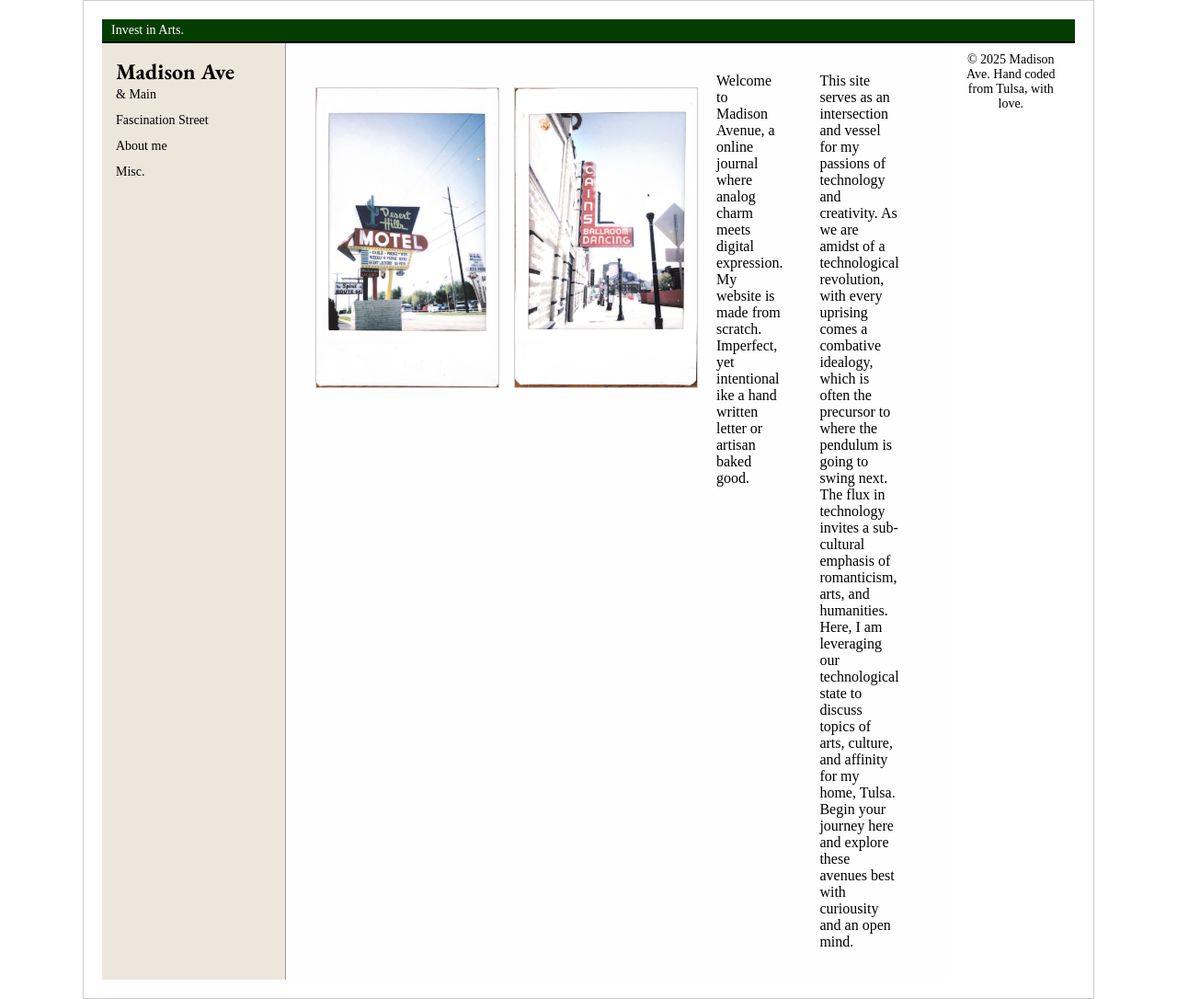
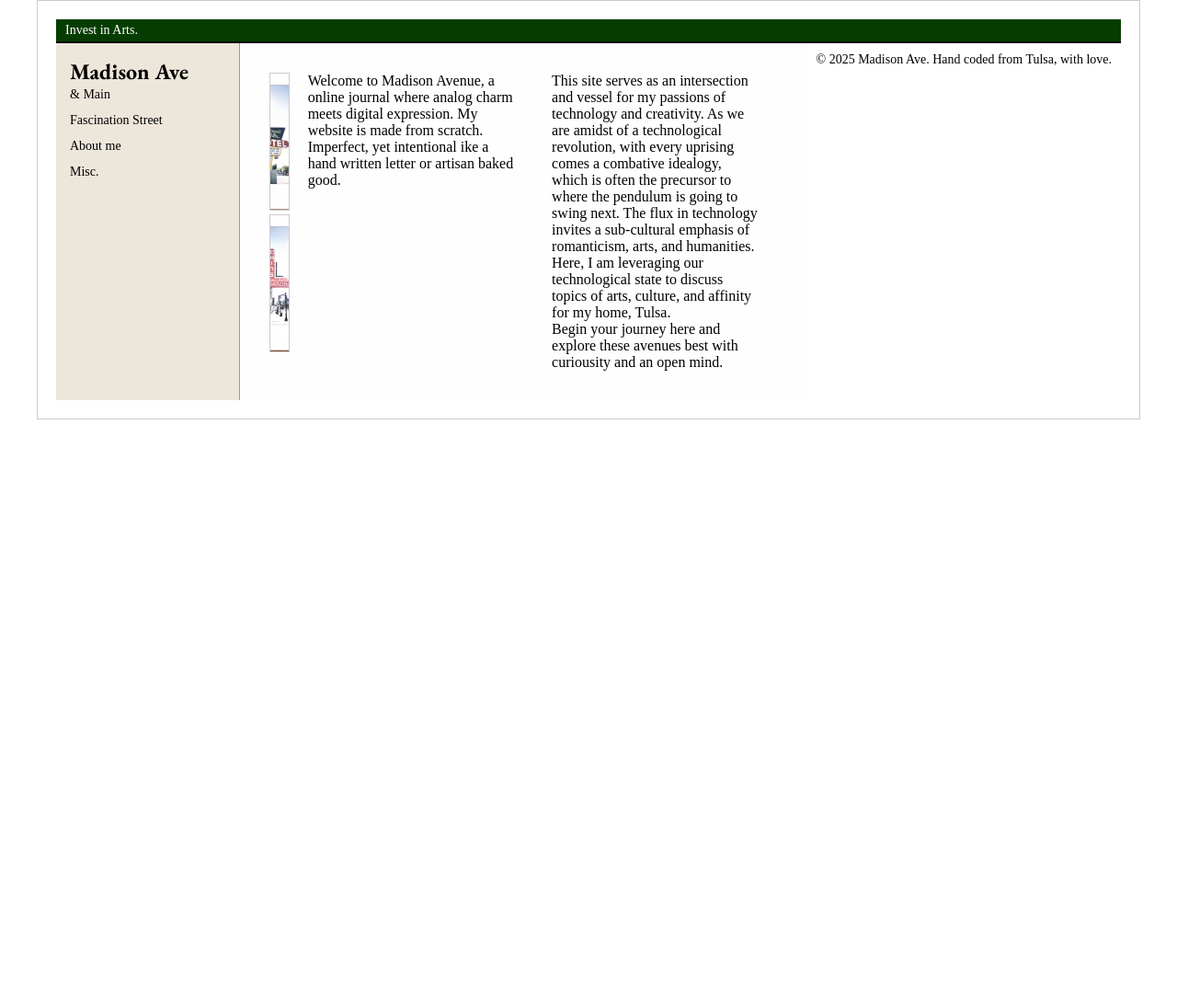
Before and after one commit to madidoan/madidoan.github.io, a PHP site: page / in a window 1280 px wide. Shown: the whole page at 92% size. After the commit the page ends 456 px from the top, so only its background shows below. Run offline with PHP 8.4, Linux system fonts and the light colour scheme.

Commit message:
rahhhhhh

```diff
--- a/index.html
+++ b/index.html
@@ -41,7 +41,7 @@
 
     <main>
 
-      <div class="portrait-row">
+      <div class="image-row">
         <img src="pics/desert.jpg" class="top-image">
         <img src="pics/cains.jpg" class="top-image">
       </div>
--- a/style.css
+++ b/style.css
@@ -35,7 +35,7 @@
 
 
 #page {
-  max-width: 1100px;
+  max-width: 1200px;
   margin: 0 auto;
   padding: 20px;                /* adds space inside border */
   background-color: rgba(255,255,255,0.9); /* optional, so background is readable */
```
